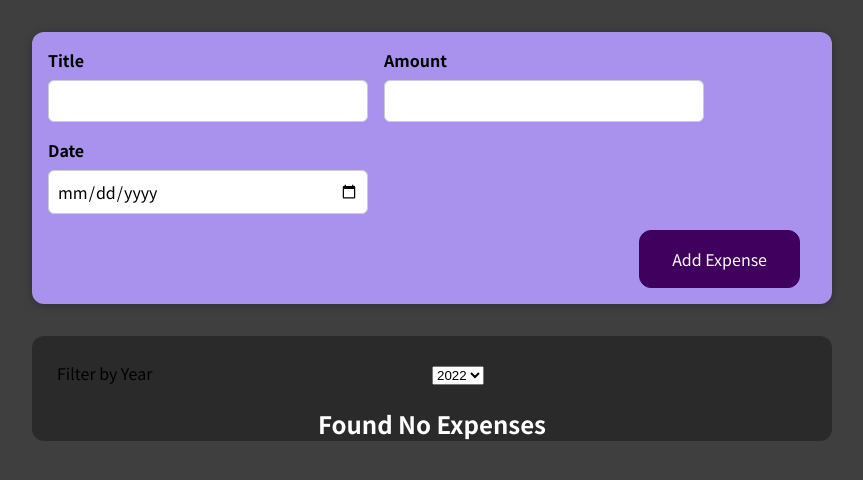
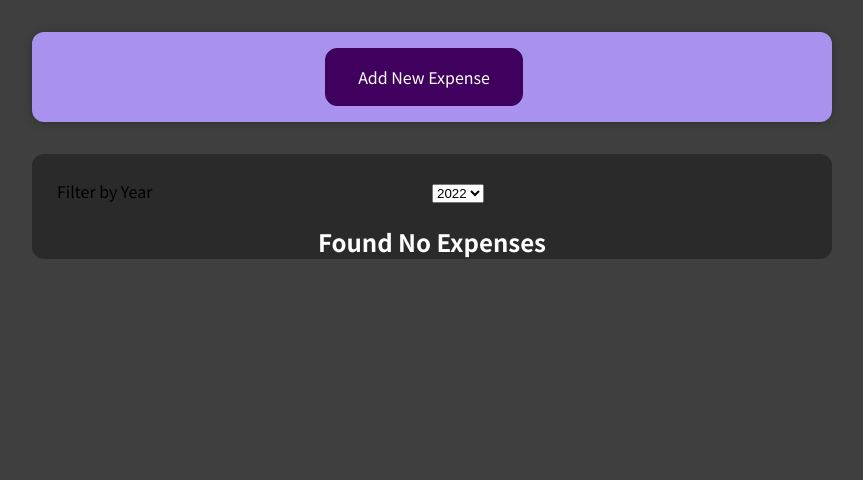
Before and after one commit to glaucusec/reactjs, a React (Create React App) app: page / in a window 1280 px wide. Shown: the top 480 px of the page, without its empty margins (208-1071 px from the left). Built offline with nearby package versions, Linux system fonts and the light colour scheme.

Commit message:
DIY - Challenges on Conditional Rendering

```diff
--- a/src/App.js
+++ b/src/App.js
@@ -2,6 +2,7 @@ import React, { useState } from "react";
 import NewExpense from "./components/NewExpense/NewExpense";
 import FilterExpense from "./components/Expenses/FilterExpense";
 import ExpensesList from "./components/Expenses/ExpensesList";
+import AddExpenseButton from "./components/NewExpense/AddExpenseButton";
 
 const App = () => {
   let DUMMY_EXPENSES = [
@@ -44,15 +45,31 @@ const App = () => {
     setExpenses((prevState) => {
       return [expense, ...prevState];
     });
+    changeShowNewExpenseForm(false);
   };
 
   const filteredExpenses = expenses.filter((expense) => {
     return expense.date.getFullYear().toString() === filteredYear;
   });
 
+  let [showNewExpenseForm, changeShowNewExpenseForm] = useState(false);
+
+  let showNewExpenseFormHandler = (show) => {
+    changeShowNewExpenseForm(show);
+  };
+  let ExpenseContent =
+    showNewExpenseForm === false ? (
+      <AddExpenseButton handler={showNewExpenseFormHandler} />
+    ) : (
+      <NewExpense
+        handler={showNewExpenseFormHandler}
+        onAddExpense={addExpenseHandler}
+      />
+    );
+
   return (
     <div>
-      <NewExpense onAddExpense={addExpenseHandler} />
+      {ExpenseContent}
       <div className="expense">
         <FilterExpense
           selected={filteredYear}
--- /dev/null
+++ b/src/components/NewExpense/AddExpenseButton.js
@@ -0,0 +1,18 @@
+import React from "react";
+import "./NewExpense.css";
+
+const AddExpenseButton = (props) => {
+    const handleClick = () => {
+        props.handler(true);
+    }
+
+  return (
+    <div className="new-expense">
+      <button onClick={handleClick} type="submit">
+        Add New Expense
+      </button>
+    </div>
+  );
+};
+
+export default AddExpenseButton;
--- a/src/components/NewExpense/ExpenseForm.js
+++ b/src/components/NewExpense/ExpenseForm.js
@@ -2,6 +2,11 @@ import React, { useState } from "react";
 import "./ExpenseForm.css";
 
 const ExpenseForm = (props) => {
+
+  const handleCancelClick = () => {
+    props.handler(false);
+  }
+
   const [enteredTitle, setTitle] = useState(" ");
   const [enteredAmount, setAmount] = useState(" ");
   const [enteredDate, setDate] = useState(" ");
@@ -92,6 +97,7 @@ const ExpenseForm = (props) => {
         </div>
       </div>
       <div className="new-expense__actions">
+        <button onClick={handleCancelClick} type="cancel">Cancel</button>
         <button type="submit">Add Expense</button>
       </div>
     </form>
--- a/src/components/NewExpense/NewExpense.js
+++ b/src/components/NewExpense/NewExpense.js
@@ -14,7 +14,7 @@ const NewExpense = (props) => {
 
   return (
     <div className="new-expense">
-      <ExpenseForm onSaveExpenseData={saveExpenseHandler} />
+      <ExpenseForm handler={props.handler} onSaveExpenseData={saveExpenseHandler} />
     </div>
   );
 };
```
Also changed, not shown: src/components/NewExpense/AddExpenseButton.css (added).
